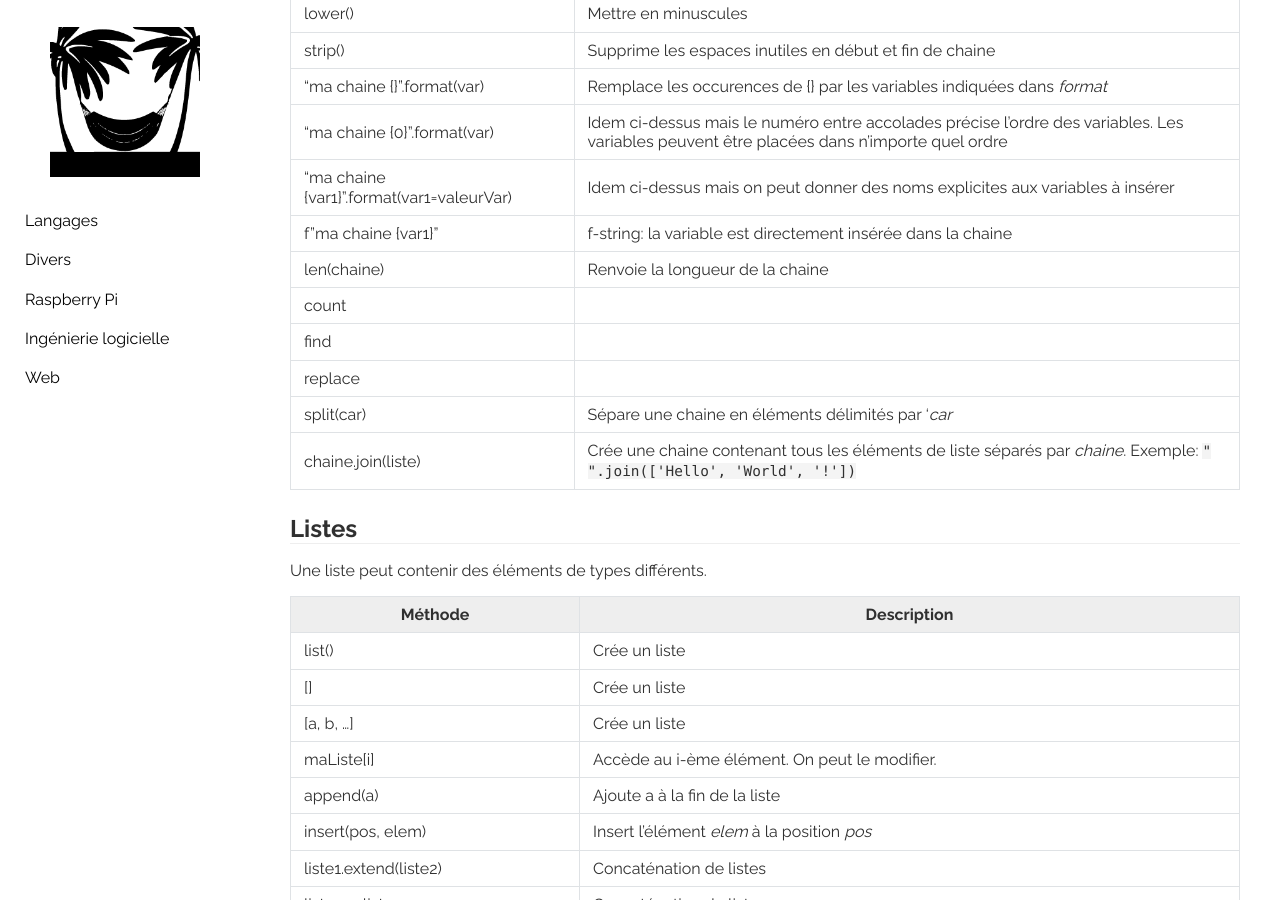
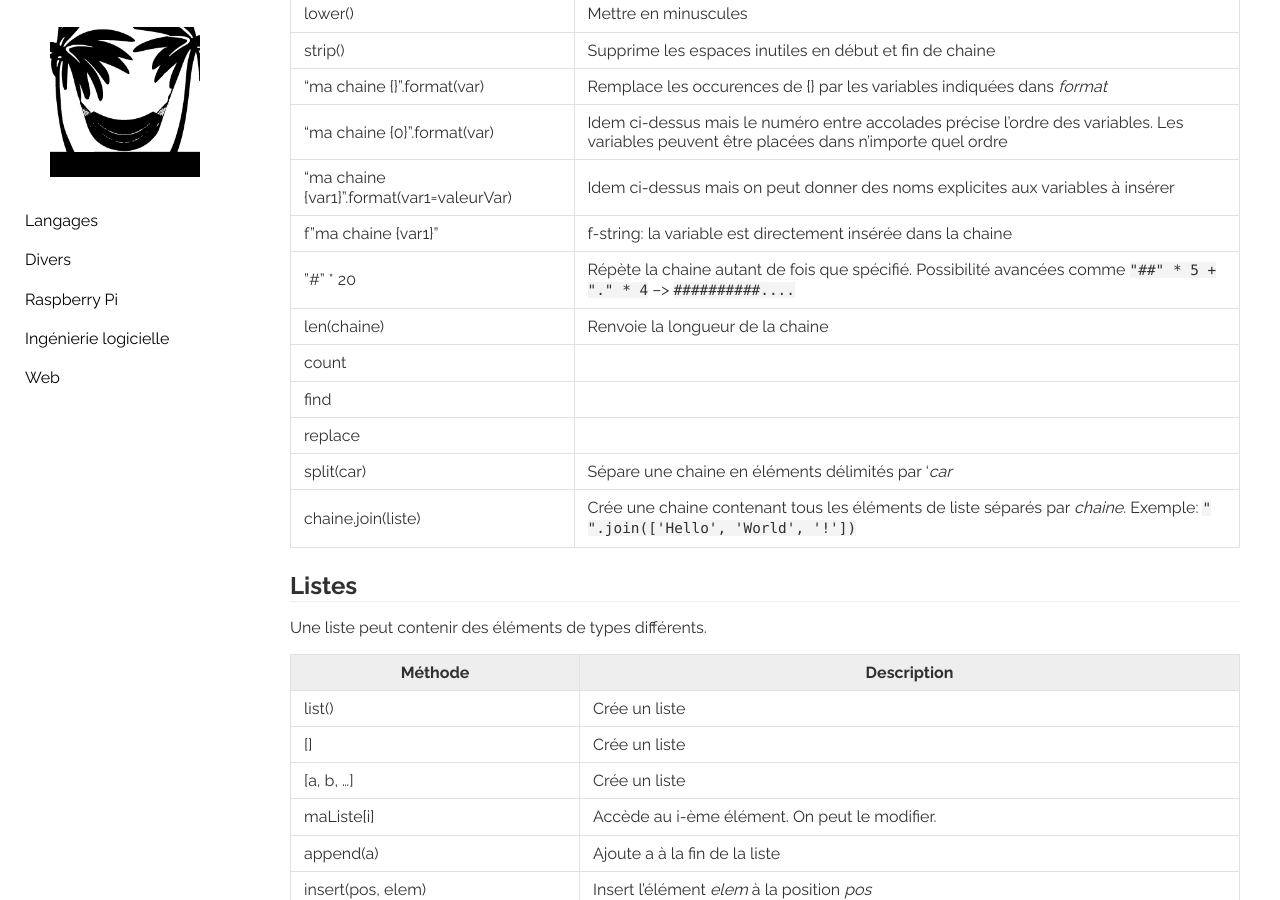
Before and after one commit to behej/lazyjekyll, a Jekyll site: the page built from _languages/python.md, in a window 1280 px wide and 900 px high, scrolled down 3517 px. Built offline with Jekyll 4.4.1, drawn with Linux system fonts in a browser that asks for light colours.

Commit message:
python: add string repetition

```diff
--- a/_languages/python.md
+++ b/_languages/python.md
@@ -149,6 +149,7 @@ Les méthodes suivantes s'appliquent sur les objets de la classe  `str` (chaines
 | "ma chaine {0}".format(var)               | Idem ci-dessus mais le numéro entre accolades précise l'ordre des variables. Les variables peuvent être placées dans n'importe quel ordre |
 | "ma chaine {var1}".format(var1=valeurVar) | Idem ci-dessus mais on peut donner des noms explicites aux variables à insérer                                                            |
 | f"ma chaine {var1}"                       | f-string: la variable est directement insérée dans la chaine                                                                              |
+| "#" * 20                                  | Répète la chaine autant de fois que spécifié. Possibilité avancées comme `"##" * 5 + "." * 4` --> `##########....`                        |
 | len(chaine)                               | Renvoie la longueur de la chaine                                                                                                          |
 | count                                     |                                                                                                                                           |
 | find                                      |                                                                                                                                           |
```
